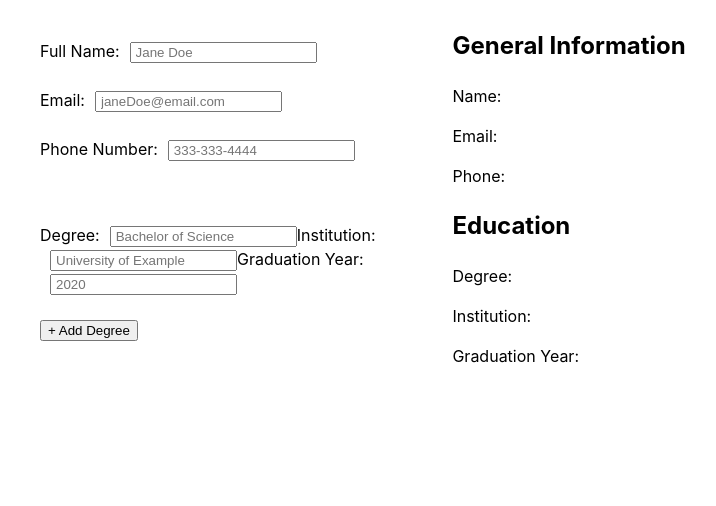
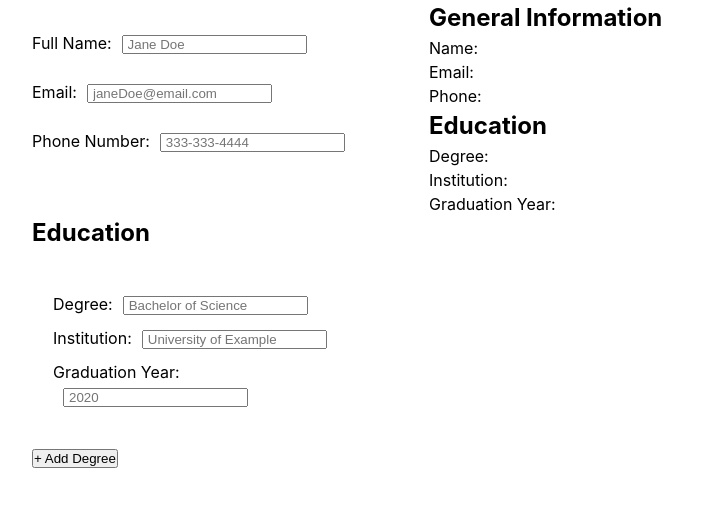
Before and after one commit to ha-x-3/odin-cv-application, a React (Vite) app: page / in a window 1280 px wide. Shown: the top 506 px of the page, without its empty margins (19-735 px from the left). Built offline with nearby package versions, Linux system fonts and the light colour scheme.

Commit message:
Added styling to root and education components

```diff
--- a/src/components/EducationInfo.jsx
+++ b/src/components/EducationInfo.jsx
@@ -17,6 +17,7 @@ export default function EducationInfo({ educationInfo, setEducationInfo  }) {
 
 	return (
 		<div className='educationInfo main'>
+            <h2>Education</h2>
 			{educationInfo.map((edu, index) => (
 				<EducationEntry
 					key={index}
--- a/src/components/educationEntry.jsx
+++ b/src/components/educationEntry.jsx
@@ -1,4 +1,5 @@
 import React from 'react';
+import '../styles/educationStyles.css';
 
 export default function EducationEntry({ education, onChange }) {
 	return (
--- a/src/index.css
+++ b/src/index.css
@@ -10,3 +10,9 @@
   -webkit-font-smoothing: antialiased;
   -moz-osx-font-smoothing: grayscale;
 }
+
+* {
+  padding: 0;
+  margin: 0;
+  box-sizing: border-box;
+}
--- a/src/styles/educationStyles.css
+++ b/src/styles/educationStyles.css
@@ -0,0 +1,8 @@
+.educationEntry {
+    display: flex;
+    flex-direction: column;
+    gap: 10px;
+    border: 1px white solid;
+    border-radius: 6px;
+    padding: 15px 20px;
+}
```
